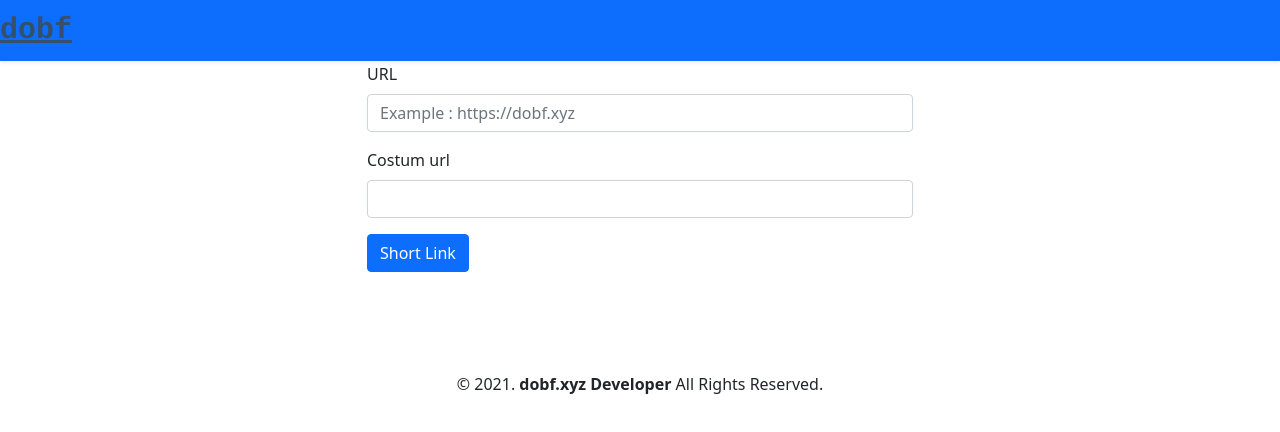
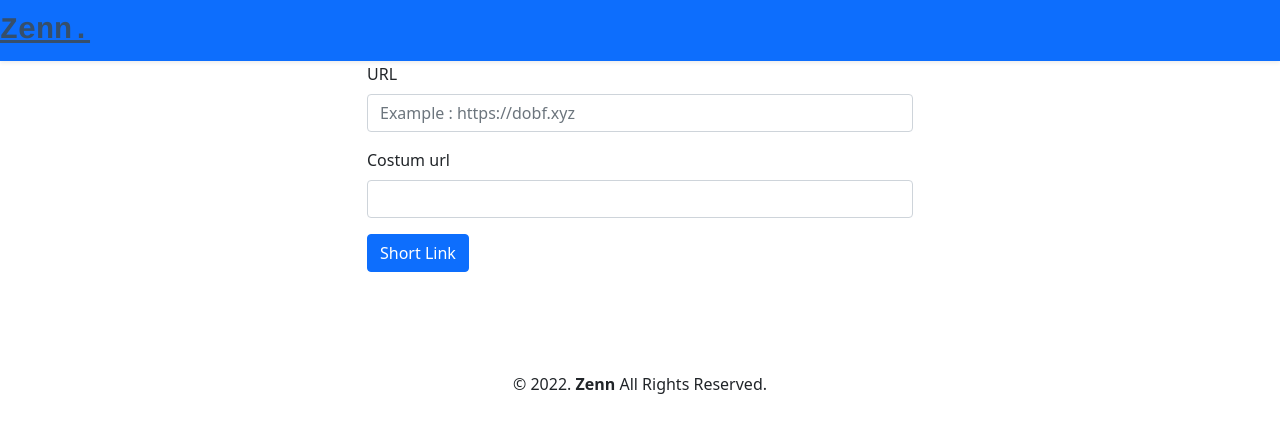
Before and after one commit to zexyzx/slcuy, a website: page public/index.html in a window 1280 px wide. Drawn offline with nearby package versions, Linux system fonts and the light colour scheme.

Commit message:
update index.html

```diff
--- a/public/index.html
+++ b/public/index.html
@@ -22,7 +22,7 @@
 <body data-new-gr-c-s-check-loaded="14.1029.0" data-gr-ext-installed>
     <nav class="navbar navbar-expand-lg navbar-dark bg-primary shadow-sm fixed-top">
         <div class="wrapper">
-            <div class="logo"><a href="">dobf</a></div>
+            <div class="logo"><a href="">Zenn.</a></div>
             </div>
     </nav>
 
@@ -59,7 +59,7 @@
 
  <div id="copyright">
         <div class="wrapper">
-            &copy; 2021. <b>dobf.xyz Developer</b> All Rights Reserved.
+            &copy; 2022. <b>Zenn</b> All Rights Reserved.
         </div>
     </div>
 
```
